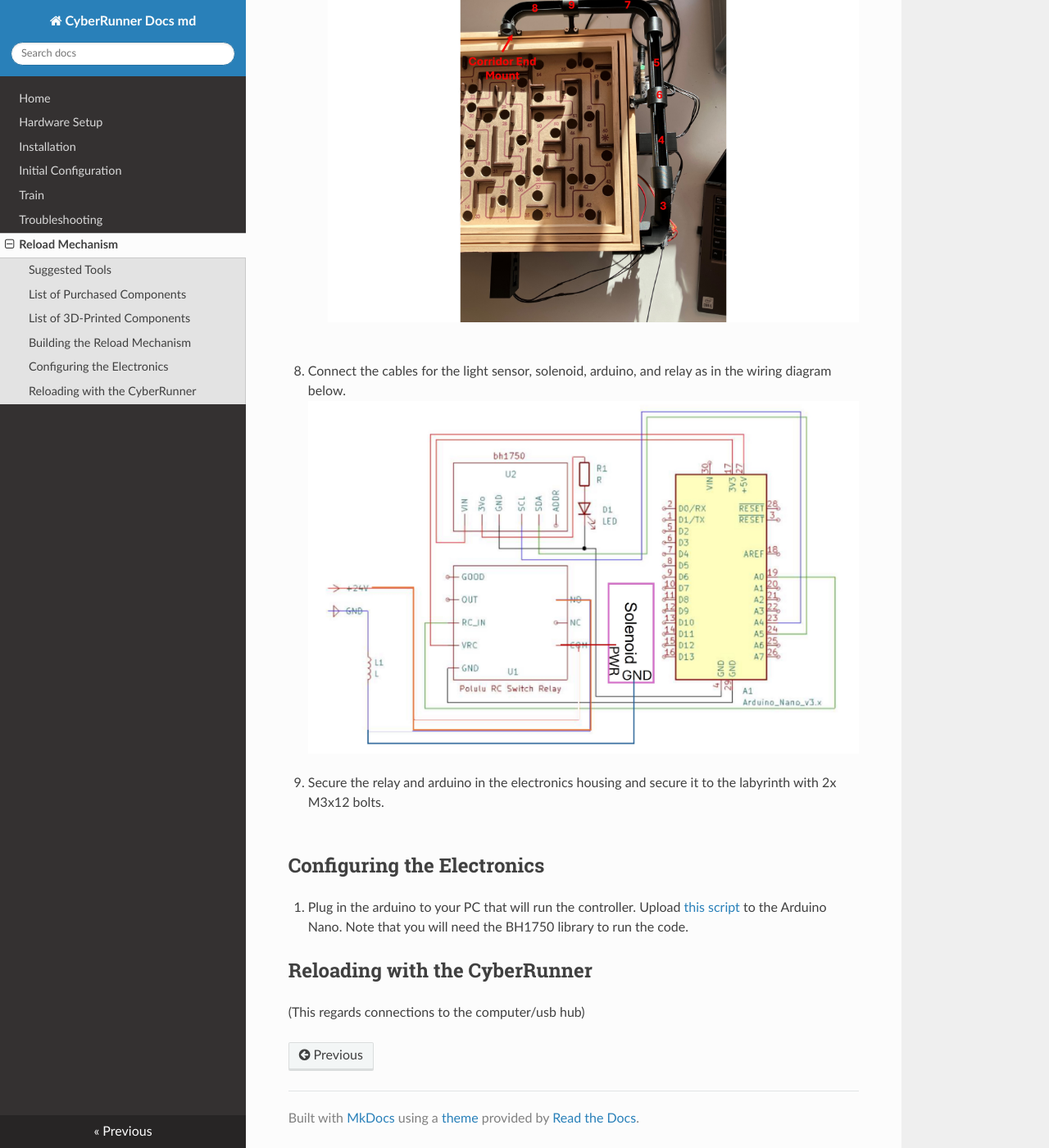
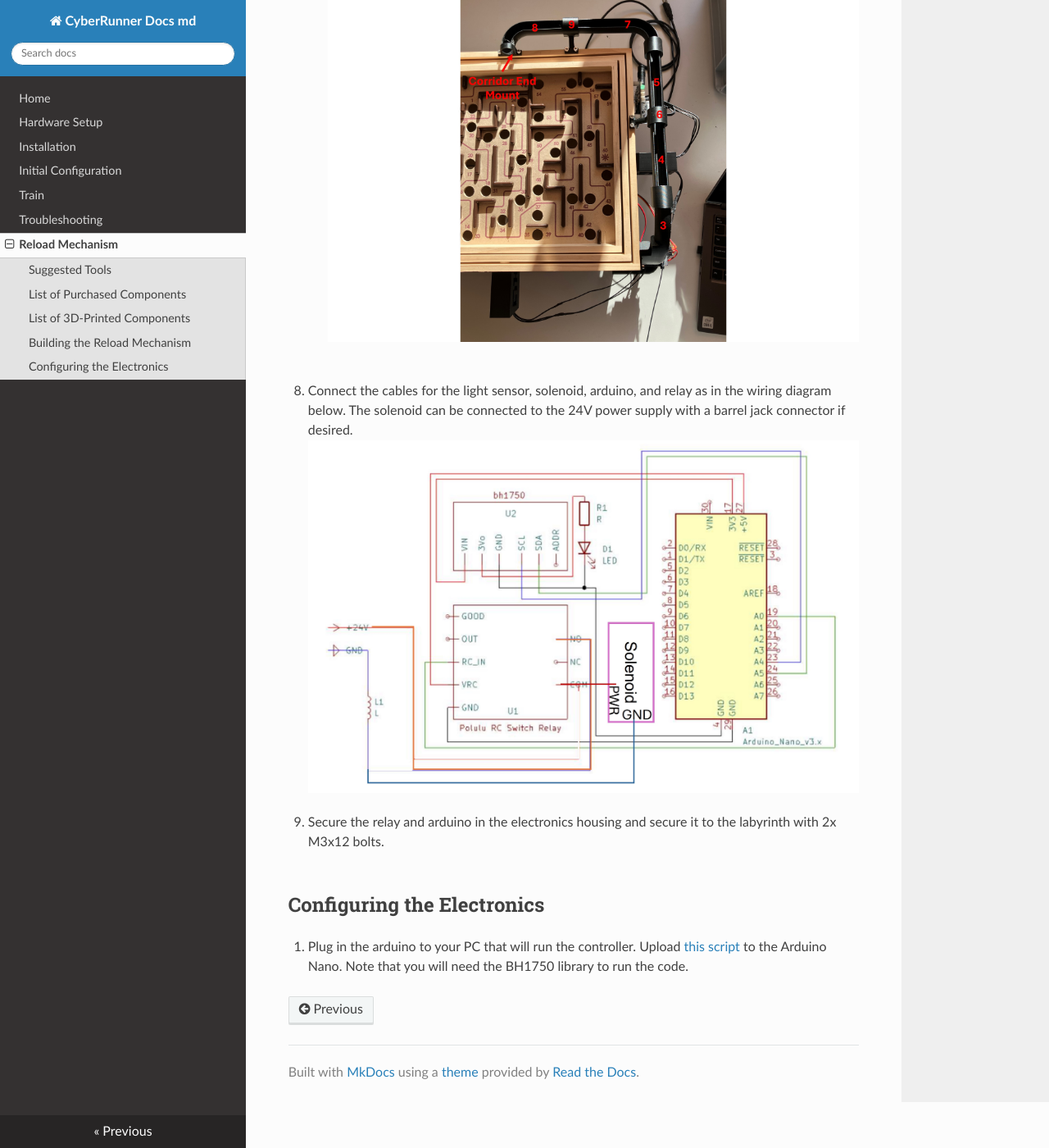
Before and after one commit to ckoethz/cyberrunner_docs_md, an MkDocs documentation site: the page built from docs/06_reload.md, in a window 1280 px wide and 1400 px high, scrolled down 3241 px. Shown: the whole window at 82% size. Built offline with MkDocs 1.6.1, drawn with Linux system fonts in a browser that asks for light colours; nearby versions of some CDN libraries; some of the changed text lies outside the part shown.

Commit message:
Added barrel jack option for solenoid and relay connection

```diff
--- a/docs/06_reload.md
+++ b/docs/06_reload.md
@@ -28,6 +28,7 @@ Reload Mechanism
 * <a href="https://www.adafruit.com/product/793" target="_blank">F/F Jumper Cables</a> (Example)
 * 9x M3x8 bolts
 * 6x M3x12 bolts
+* Optional: Barrel jack adapter to power the solenoid
 * Heat shrink
 
 ## List of 3D-Printed Components
@@ -78,7 +79,7 @@ Reload Mechanism
 ![reload_corridor](img/reload_corridor_numbered.jpg)
 <br><br>
 
-8. Connect the cables for the light sensor, solenoid, arduino, and relay as in the wiring diagram below.
+8. Connect the cables for the light sensor, solenoid, arduino, and relay as in the wiring diagram below. The solenoid can be connected to the 24V power supply with a barrel jack connector if desired.
 ![reload_wiring](img/reload_wiring.jpg)
 <br><br>
 
@@ -88,6 +89,3 @@ Reload Mechanism
 ## Configuring the Electronics
 
 1. Plug in the arduino to your PC that will run the controller. Upload <a href="https://github.com/ckoethz/cyberrunner_docs_md/blob/main/assets/main_high_low.ino" target="_blank">this script</a> to the Arduino Nano. Note that you will need the BH1750 library to run the code.
-
-## Reloading with the CyberRunner
-(This regards connections to the computer/usb hub)
```
